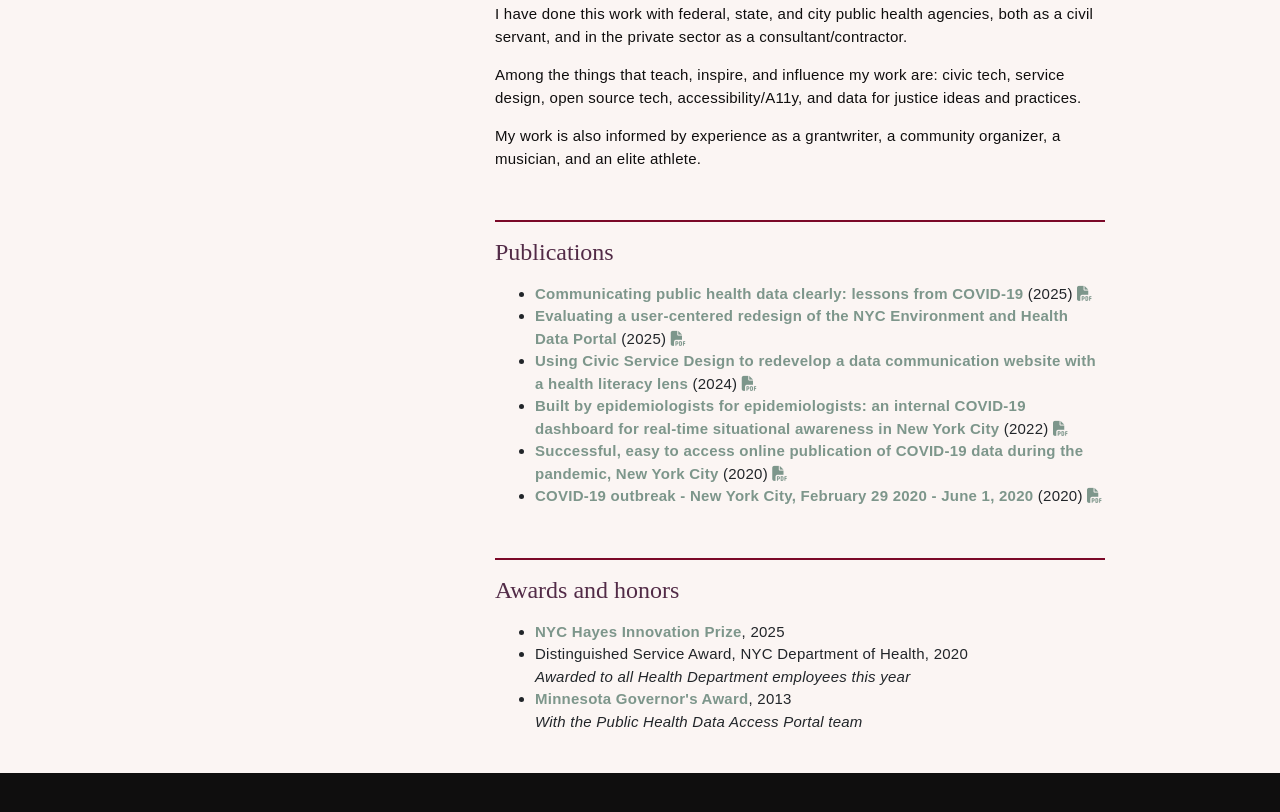
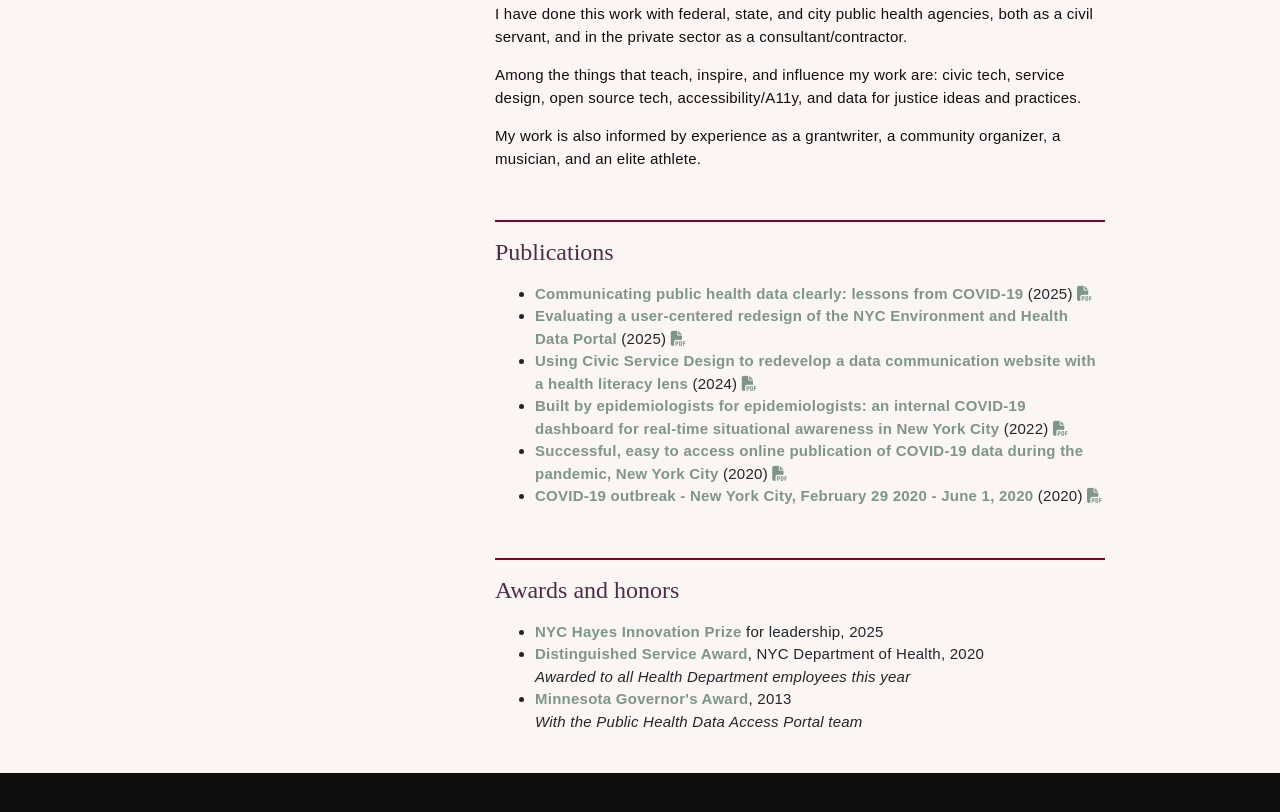
Before and after one commit to mmontesanonyc/my-website, a plain HTML site: page index.html in a window 1280 px wide. Shown: the part 766-1578 px from the top of the page. Drawn offline with nearby package versions, Linux system fonts and the light colour scheme.

Commit message:
add distinguished service award

```diff
--- a/index.html
+++ b/index.html
@@ -101,8 +101,8 @@
                         <h2 class="h4 p-a">Awards and honors</h2>
                         <p>
                             <ul>
-                                <li><a href="https://hayesprize.innovation.nyc/">NYC Hayes Innovation Prize</a>, 2025</li>
-                                <li>Distinguished Service Award, NYC Department of Health, 2020<br>
+                                <li><a href="https://hayesprize.innovation.nyc/">NYC Hayes Innovation Prize</a> for leadership, 2025</li>
+                                <li><a href="other/distinguished-service-award.pdf">Distinguished Service Award</a>, NYC Department of Health, 2020<br>
                                     <em>Awarded to all Health Department employees this year</em></li>
                                 <li><a href="https://mn.gov/admin/assets/eLeanUpdate_December2013_tcm36-68820.pdf">Minnesota Governor's Award</a>, 2013<br>
                                     <em>With the Public Health Data Access Portal team</em></li>
```
Also changed, not shown: 1 other file.
